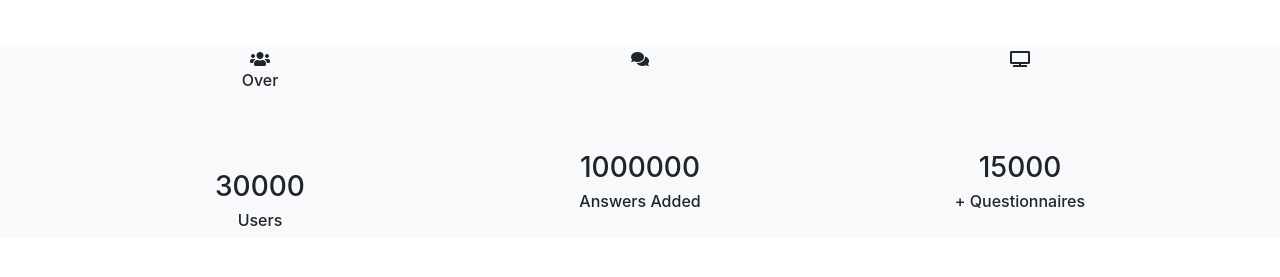
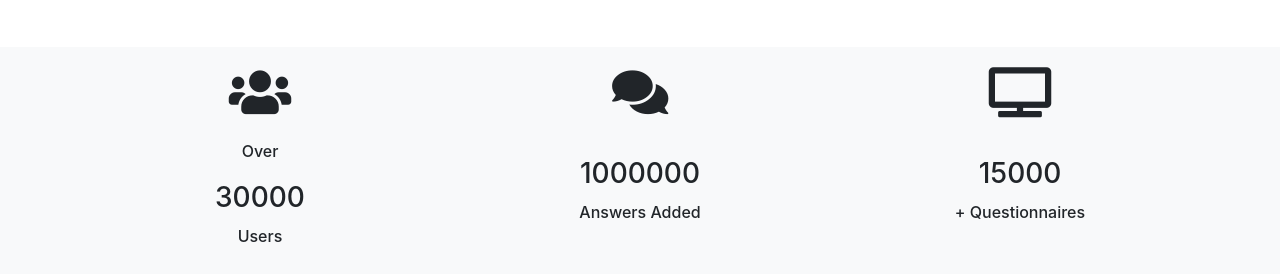
Before and after one commit to Amiejohnstone18/TM, a plain HTML site: page supplierselect.html in a window 1280 px wide. Shown: the part 569-846 px from the top of the page. Drawn offline with nearby package versions, Linux system fonts and the light colour scheme.

Commit message:
Updated number counter

```diff
--- a/assets/css/style.css
+++ b/assets/css/style.css
@@ -123,6 +123,21 @@ h3, h4{
 
 .counter {
   text-align: center;
+  padding-top: 20px;
+  padding-bottom: 20px;
+}
+
+.icon {
+  font-size: 50px;
+  padding-bottom: 20px;
+}
+
+.count {
+  margin-top: 20px;
+}
+
+h6 {
+  padding-top: 5px;
 }
 
 .ss-list {
--- a/supplierselect.html
+++ b/supplierselect.html
@@ -64,18 +64,18 @@
     <div class="container">
       <div class="row">
         <div class="col"><div class="counter">
-          <i class="fas fa-users"></i>
+          <i class="fas fa-users  icon"></i>
           <h6>Over</h6>
             <h3 data-target="30000" class="count">0</h3>
             <h6>Users</h6>
         </div></div>
         <div class="col"><div class="counter">
-          <i class="fas fa-comments"></i>
+          <i class="fas fa-comments icon"></i>
             <h3 data-target="1000000" class="count">0</h3>
             <h6>Answers Added</h6>
         </div></div>
         <div class="col"><div class="counter">
-          <i class="fas fa-tv"></i>
+          <i class="fas fa-tv icon"></i>
             <h3 data-target="15000" class="count">1</h3>
             <h6>+ Questionnaires</h6>
         </div></div>
@@ -162,7 +162,7 @@
 
 <script>
 const counters = document.querySelectorAll('.count');
-const speed = 200;
+const speed = 250;
 
 counters.forEach((counter) => {
 const updateCount = () => {
```
